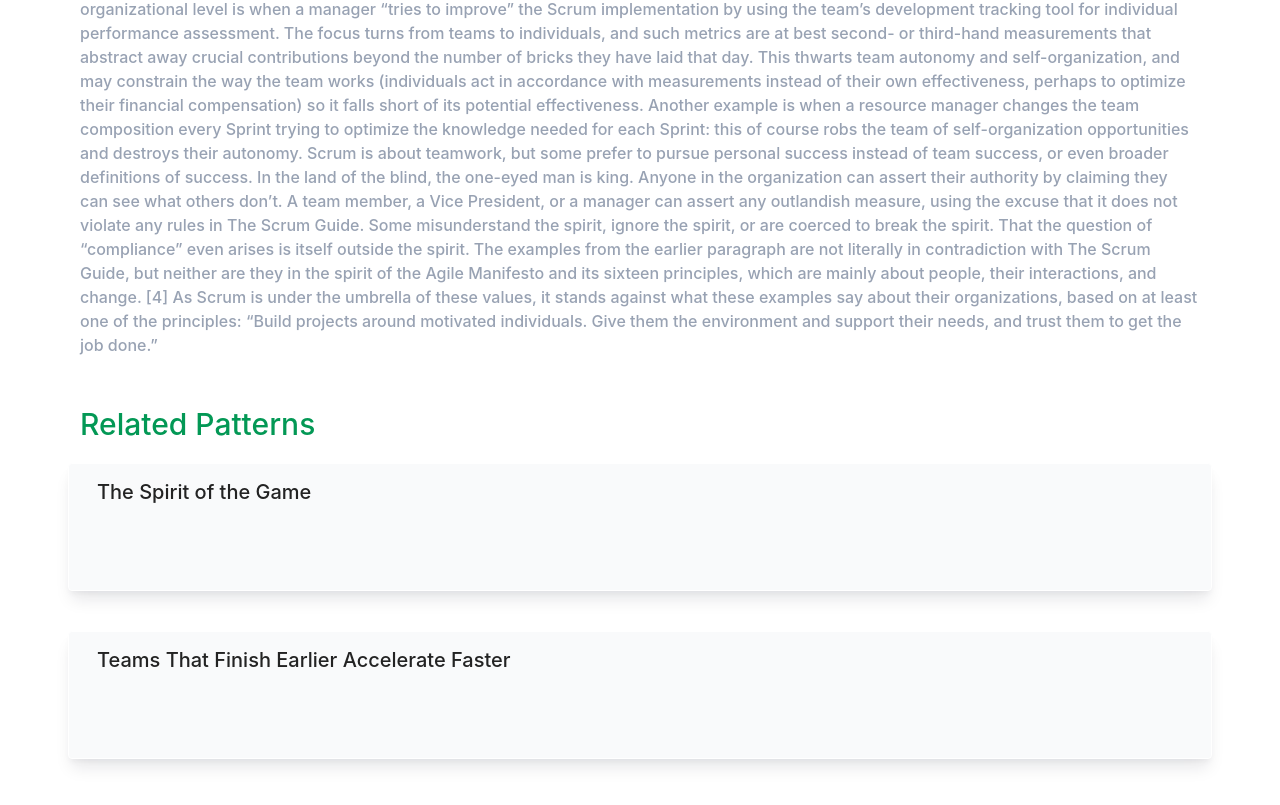
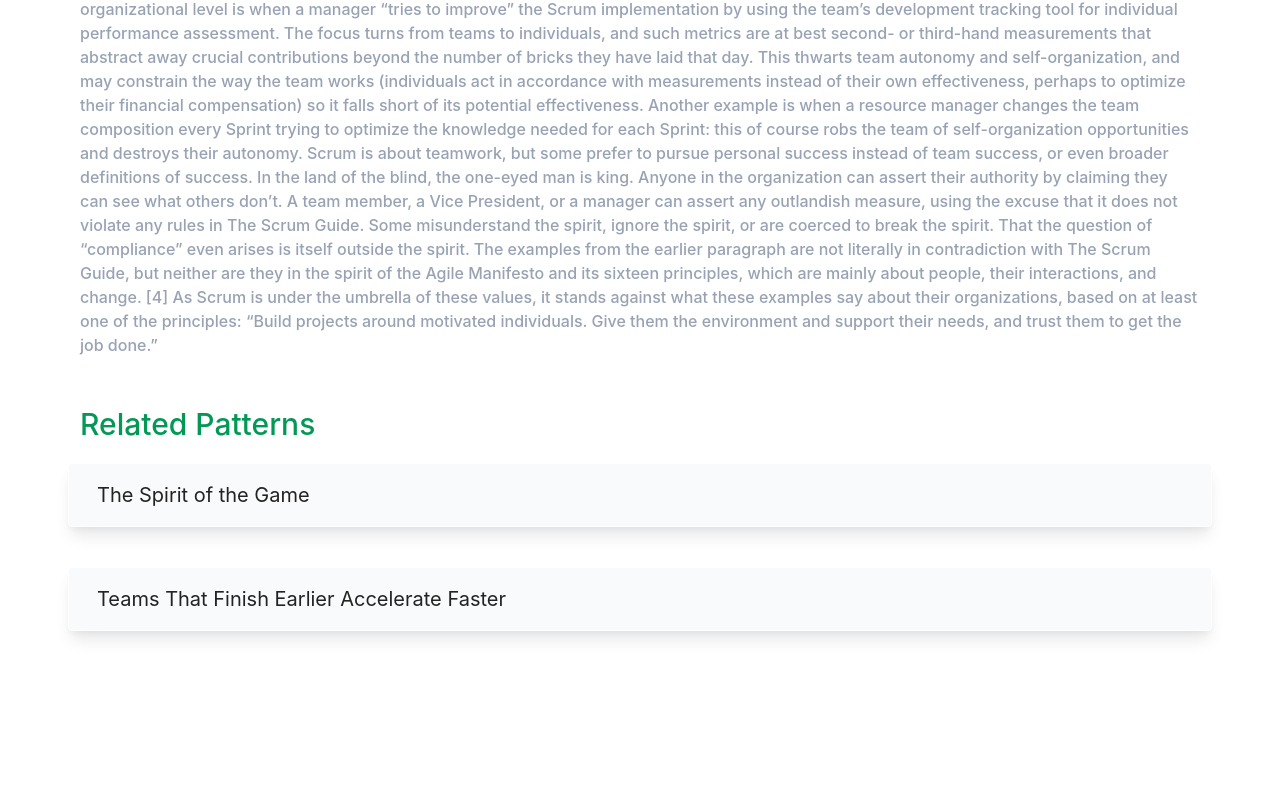
Before and after one commit to zemacedo99/FEUP-DS, a React (Create React App) app in the folder frontend/: page / in a window 1280 px wide. Shown: the part 1629-2434 px from the top of the page. After the commit the page ends 2376 px from the top, so only its background shows below. Built offline with nearby package versions, Linux system fonts and the light colour scheme; some icons are missing.

Commit message:
removing warnings and correcting stars css

```diff
--- a/frontend/package.json
+++ b/frontend/package.json
@@ -13,6 +13,8 @@
     "react-bootstrap": "^2.0.2",
     "react-dom": "^17.0.2",
     "react-icons": "^4.3.1",
+    "react-native": "^0.66.3",
+    "react-native-stars": "^1.2.2",
     "react-router-dom": "^6.0.2",
     "react-scripts": "4.0.3",
     "styled-components": "^5.3.3",
--- a/frontend/src/components/PatternInfo/index.jsx
+++ b/frontend/src/components/PatternInfo/index.jsx
@@ -1,13 +1,12 @@
 import React from 'react';
-
 import { Row, Image } from 'react-bootstrap';
-import PropTypes from 'prop-types';
 import {
   AiFillStar,
 } from 'react-icons/all';
 
+import PropTypes from 'prop-types';
+
 import RelatedCard from '../RelatedCard';
-
 import {
   MainPageSection, PatTitle, PatSection, PatStars, PatIntro, PatProblem, PatSolution,
   SubTitle,
@@ -19,7 +18,7 @@ export default function PatternInfo({
 }) {
   const rows = [];
   for (let i = 0; i < stars; i += 1) {
-    rows.push(<AiFillStar className="me-2" key={i} size={30} />);
+    rows.push(<AiFillStar className="me-2" key={i} size={30} style={{ fill: '#FEC84B', stroke: '#404040', strokeWidth: 50 }} />);
   }
   return (
     <MainPageSection>
--- a/frontend/src/components/PatternInfo/style.js
+++ b/frontend/src/components/PatternInfo/style.js
@@ -1,5 +1,6 @@
+import { Col } from 'react-bootstrap';
+
 import styled from 'styled-components';
-import { Col } from 'react-bootstrap';
 
 export const MainPageSection = styled.div`
   font-family: Inter;
--- a/frontend/src/components/RelatedCard/index.jsx
+++ b/frontend/src/components/RelatedCard/index.jsx
@@ -18,7 +18,7 @@ export default function PatternCard({
   };
   const rows = [];
   for (let i = 0; i < stars; i += 1) {
-    rows.push(<AiFillStar className="me-2" key={i} size={20} />);
+    rows.push(<AiFillStar className="me-2" key={i} size={20} style={{ fill: 'white', stroke: '#404040', strokeWidth: 50 }} />);
   }
   return (
     <RelatedCard title="See pattern">
--- a/frontend/src/components/RelatedCard/style.js
+++ b/frontend/src/components/RelatedCard/style.js
@@ -1,4 +1,4 @@
-import { Card } from 'react-bootstrap';
+import { Card, Col } from 'react-bootstrap';
 
 import styled from 'styled-components';
 
@@ -12,12 +12,14 @@ export const RelatedCard = styled(Card)`
     border: 1px solid black;
   }
   margin: 1em 0em;
+  display: flex;
+  flex-direction: row;
 `;
 
-export const CardTitle = styled(Card.Title)`
+export const CardTitle = styled(Col)`
   color: #232323;
 `;
 
-export const CardStars = styled(Card.Body)`
+export const CardStars = styled(Col)`
   color: #232323;
 `;
--- a/frontend/src/pages/PatternInfoPage/index.jsx
+++ b/frontend/src/pages/PatternInfoPage/index.jsx
@@ -1,5 +1,6 @@
 import React from 'react';
 import { Col, Row } from 'react-bootstrap';
+
 import PatternInfo from '../../components/PatternInfo';
 import {
   MainPageSection,
```
Also changed, not shown: 2 other files (tests, documents, lock files or other folders).
